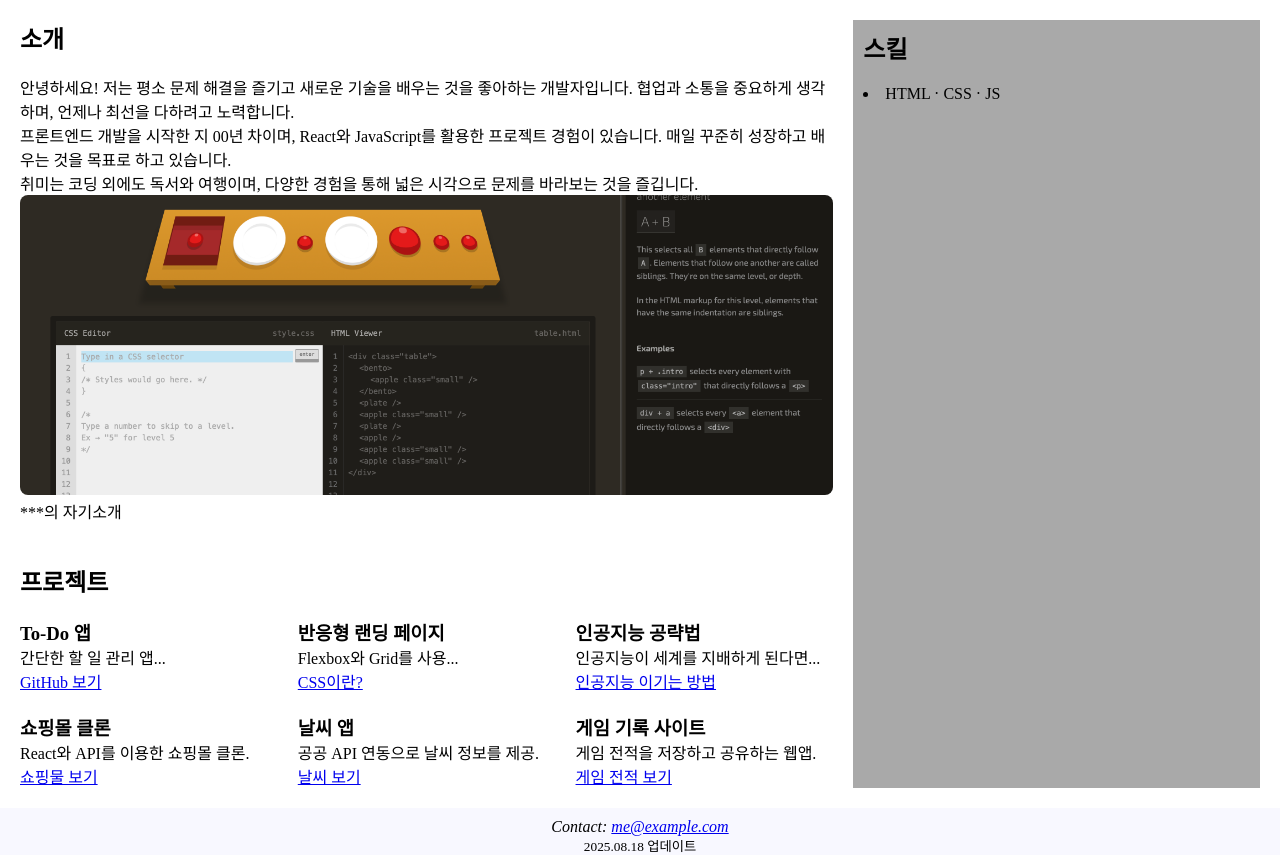
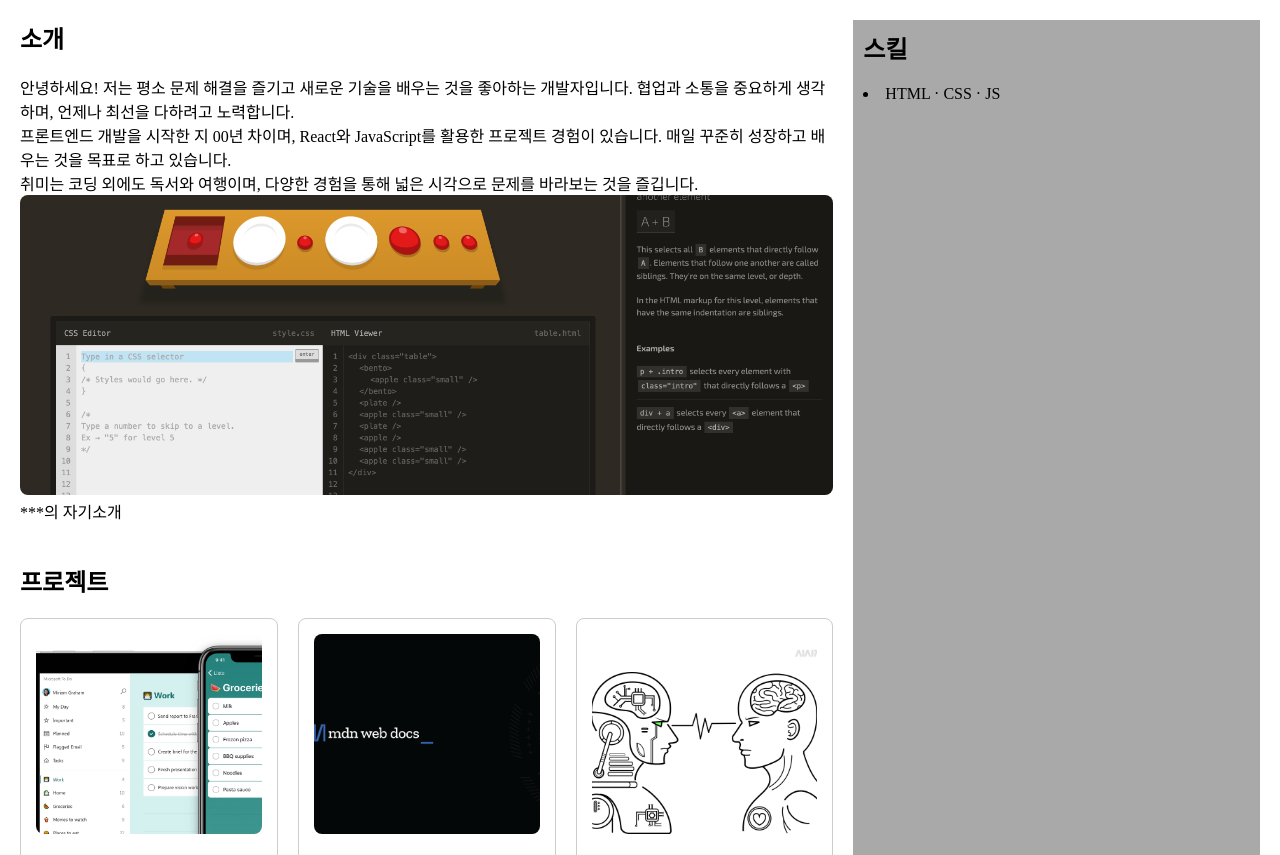
Before and after one commit to lsuliverl/study-day03-css-grid, a plain HTML site: page practice01/index.html in a window 1280 px wide. Shown: the part 86-941 px from the top of the page. Drawn offline with Linux system fonts and the light colour scheme.

Commit message:
프로젝트 카드 테두리 만들어주고 사진 추가해줌

```diff
--- a/practice01/index.html
+++ b/practice01/index.html
@@ -44,31 +44,40 @@
 
                 <section id="projects" aria-labelledby="projects-heading">
                     <h2 id="projects-heading">프로젝트</h2>
-                    <div class="project-cards">
-                        <article>
+                    <div class="project-container">
+                        <article class="project-card">
+                            <img src="./assets/project-to-do-lists.avif" alt="to do lists" />
                             <h3>To-Do 앱</h3>
                             <p>간단한 할 일 관리 앱...</p>
-                            <a href="https://github.com" target="_blank" rel="noopener noreferrer"
-                                >GitHub 보기</a
+                            <a
+                                href="https://www.notion.com/ko/templates/category/to-do-lists"
+                                title="To-Do 리스트 템플릿 Notion 페이지 보기"
+                                target="_blank"
+                                rel="noopener noreferrer"
+                                >To-Do-Lists 보기</a
                             >
                         </article>
 
-                        <article>
+                        <article class="project-card">
+                            <img src="./assets/project-mdn-css.png" alt="mdn css" />
                             <h3>반응형 랜딩 페이지</h3>
                             <p>Flexbox와 Grid를 사용...</p>
                             <a
                                 href="https://developer.mozilla.org/ko/docs/Learn_web_development/Getting_started/Your_first_website/Styling_the_content"
+                                title="CSS 기초를 배울 수 있는 MDN 문서"
                                 target="_blank"
                                 rel="noopener noreferrer"
                                 >CSS이란?</a
                             >
                         </article>
 
-                        <article>
+                        <article class="project-card">
+                            <img src="./assets/project-ai.png" alt="ai vs 인간" />
                             <h3>인공지능 공략법</h3>
                             <p>인공지능이 세계를 지배하게 된다면...</p>
                             <a
                                 href="https://www.hankyung.com/article/202204145876Q"
+                                title="인공지능과 경쟁하는 방법에 관한 기사"
                                 target="_blank"
                                 rel="noopener noreferrer"
                             >
@@ -76,32 +85,41 @@
                             </a>
                         </article>
 
-                        <article>
+                        <article class="project-card">
+                            <img src="./assets/project-naver-shopping.png" alt="네이버 쇼핑" />
                             <h3>쇼핑몰 클론</h3>
-                            <p>React와 API를 이용한 쇼핑몰 클론.</p>
+                            <p>React와 API를 이용한 쇼핑몰 클론</p>
                             <a
                                 href="https://shopping.naver.com/ns/home"
+                                title="네이버 쇼핑 사이트"
                                 target="_blank"
                                 rel="noopener noreferrer"
                                 >쇼핑물 보기</a
                             >
                         </article>
 
-                        <article>
+                        <article class="project-card">
+                            <img src="./assets/project-weather.png" alt="네이버 날씨" />
                             <h3>날씨 앱</h3>
-                            <p>공공 API 연동으로 날씨 정보를 제공.</p>
+                            <p>공공 API 연동으로 날씨 정보를 제공</p>
                             <a
                                 href="https://weather.naver.com"
+                                title="네이버 날씨 사이트"
                                 target="_blank"
                                 rel="noopener noreferrer"
                                 >날씨 보기</a
                             >
                         </article>
 
-                        <article>
+                        <article class="project-card">
+                            <img src="./assets/project-game-record.png" alt="op.gg" />
                             <h3>게임 기록 사이트</h3>
-                            <p>게임 전적을 저장하고 공유하는 웹앱.</p>
-                            <a href="https://op.gg/ko" target="_blank" rel="noopener noreferrer"
+                            <p>게임 전적을 저장하고 공유하는 웹 앱</p>
+                            <a
+                                href="https://op.gg/ko"
+                                title="op.gg 사이트"
+                                target="_blank"
+                                rel="noopener noreferrer"
                                 >게임 전적 보기</a
                             >
                         </article>
--- a/practice01/style.css
+++ b/practice01/style.css
@@ -1,6 +1,19 @@
 * {
     margin: 0;
     padding: 0;
+}
+
+@media (max-width: 768px) {
+    .menu ul {
+        flex-direction: column;
+        gap: 10px;
+    }
+    main {
+        grid-template-columns: 1fr;
+    }
+    .project-container {
+        gap: 15px;
+    }
 }
 
 header {
@@ -22,11 +35,6 @@ main {
     gap: 20px;
     padding: 20px;
 }
-@media (max-width: 768px) {
-    main {
-        grid-template-columns: 1fr;
-    }
-}
 
 main h2 {
     padding-bottom: 20px;
@@ -43,10 +51,39 @@ main h2 {
     border-radius: 8px;
 }
 
-#projects .project-cards {
+.project-container {
     display: grid;
     grid-template-columns: repeat(auto-fit, minmax(250px, 1fr));
     gap: 20px;
+}
+
+.project-card {
+    border: 1px solid #ccc;
+    border-radius: 8px;
+    padding: 15px;
+    overflow: hidden;
+    transition: transform 0.2s, box-shadow 0.2s;
+}
+
+.project-card:hover {
+    transform: translateY(-5px);
+    box-shadow: 0 5px 10px rgb(200, 200, 200);
+}
+
+.project-card img {
+    width: 100%;
+    height: 200px;
+    object-fit: cover;
+    border-radius: 8px;
+    margin-bottom: 20px;
+}
+
+.project-card h3 {
+    margin-bottom: 10px;
+}
+
+.project-card p {
+    margin-bottom: 15px;
 }
 
 aside {
```
Also changed, not shown: practice01/assets/project-ai.png (added), practice01/assets/project-game-record.png (added), practice01/assets/project-mdn-css.png (added), practice01/assets/project-naver-shopping.png (added), practice01/assets/project-to-do-lists.avif (added), practice01/assets/project-weather.png (added).
